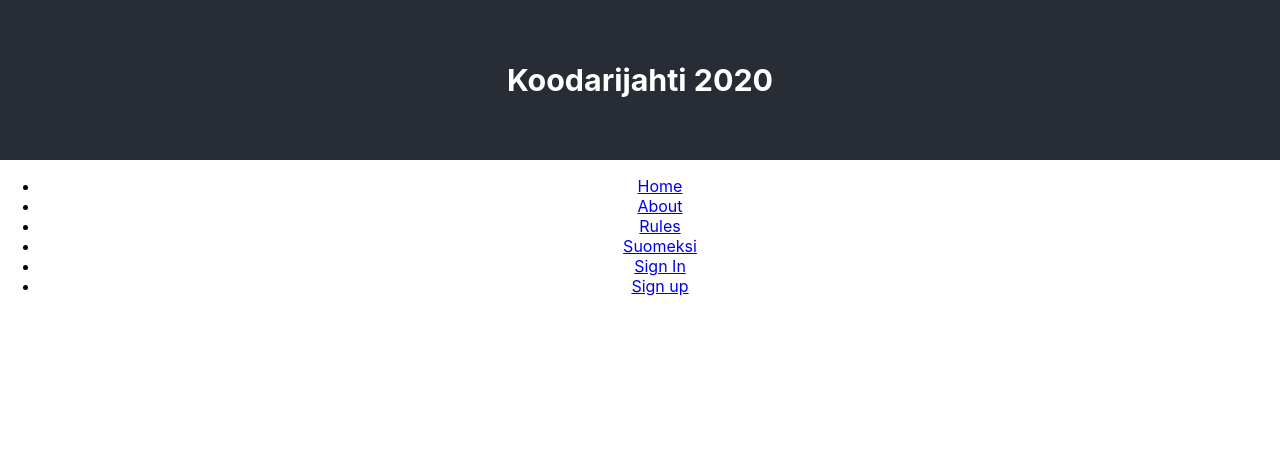
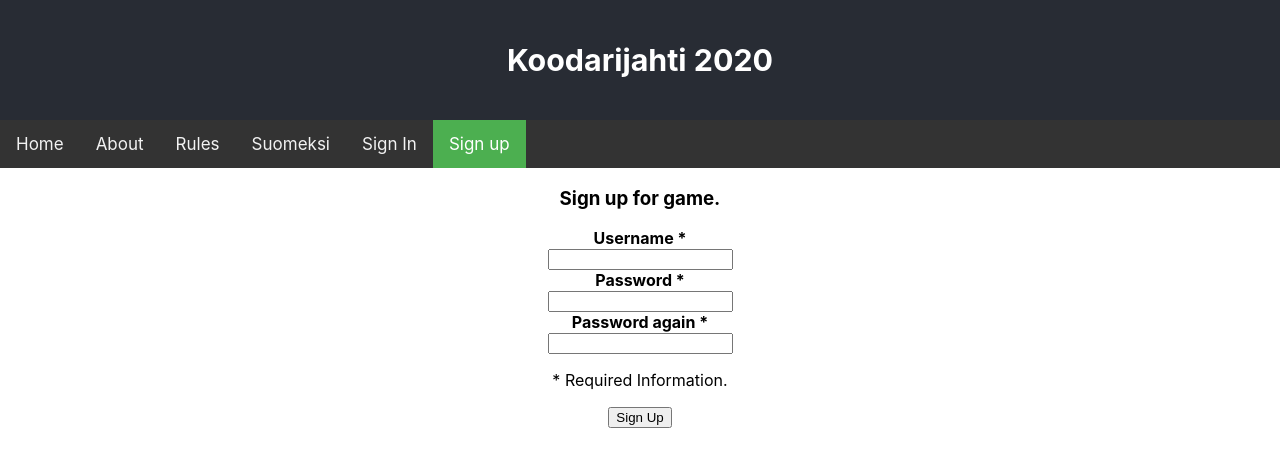
Before and after one commit to scorhub/koodarijahti2020, a React (Create React App) app in the folder front/: page /en/register in a window 1280 px wide. Shown: the top 466 px of the page. Built offline with nearby package versions, Linux system fonts and the light colour scheme.

Commit message:
basic login(en) & register(en) + services for those done

```diff
--- /dev/null
+++ b/front/public/css/stylesheet.css
@@ -0,0 +1,87 @@
+.App {
+    text-align: center;
+  }
+
+  .App-logo {
+    height: 40vmin;
+    pointer-events: none;
+  }
+
+  @media (prefers-reduced-motion: no-preference) {
+    .App-logo {
+      animation: App-logo-spin infinite 20s linear;
+    }
+  }
+
+  .App-header {
+    background-color: #282c34;
+    height: 15vh;
+    display: flex;
+    flex-direction: column;
+    align-items: center;
+    justify-content: center;
+    font-size: calc(10px + 2vmin);
+    color: white;
+  }
+
+  .App-link {
+    color: #61dafb;
+  }
+
+  @keyframes App-logo-spin {
+    from {
+      transform: rotate(0deg);
+    }
+    to {
+      transform: rotate(360deg);
+    }
+  }
+
+
+  nav {
+    overflow: hidden;
+    background-color: #333;
+  }
+
+  nav a {
+    float: left;
+    display: block;
+    color: #f2f2f2;
+    text-align: center;
+    padding: 14px 16px;
+    text-decoration: none;
+    font-size: 17px;
+  }
+
+  nav a:hover {
+    background-color: #ddd;
+    color: black;
+  }
+
+  nav a.active {
+    background-color: #4CAF50;
+    color: white;
+  }
+
+  nav .icon {
+    display: none;
+  }
+
+  @media screen and (max-width: 600px) {
+    nav a:not(:first-child) {display: none;}
+    nav a.icon {
+      float: right;
+      display: block;
+    }
+    nav.responsive {position: relative;}
+    nav.responsive .icon {
+      position: absolute;
+      right: 0;
+      top: 0;
+    }
+    nav.responsive a {
+      float: none;
+      display: block;
+      text-align: left;
+    }
+  }
--- a/front/public/index.html
+++ b/front/public/index.html
@@ -5,39 +5,14 @@
     <link rel="icon" href="%PUBLIC_URL%/favicon.ico" />
     <meta name="viewport" content="width=device-width, initial-scale=1" />
     <meta name="theme-color" content="#000000" />
-    <meta
-      name="description"
-      content="Web site created using create-react-app"
-    />
     <link rel="apple-touch-icon" href="%PUBLIC_URL%/logo192.png" />
-    <!--
-      manifest.json provides metadata used when your web app is installed on a
-      user's mobile device or desktop. See https://developers.google.com/web/fundamentals/web-app-manifest/
-    -->
+    <link rel="stylesheet" href="%PUBLIC_URL%/css/stylesheet.css">
+    <link rel="stylesheet" href="https://cdnjs.cloudflare.com/ajax/libs/font-awesome/4.7.0/css/font-awesome.min.css">
     <link rel="manifest" href="%PUBLIC_URL%/manifest.json" />
-    <!--
-      Notice the use of %PUBLIC_URL% in the tags above.
-      It will be replaced with the URL of the `public` folder during the build.
-      Only files inside the `public` folder can be referenced from the HTML.
-
-      Unlike "/favicon.ico" or "favicon.ico", "%PUBLIC_URL%/favicon.ico" will
-      work correctly both with client-side routing and a non-root public URL.
-      Learn how to configure a non-root public URL by running `npm run build`.
-    -->
-    <title>React App</title>
+    <title>Koodarijahti 2020</title>
   </head>
   <body>
     <noscript>You need to enable JavaScript to run this app.</noscript>
     <div id="root"></div>
-    <!--
-      This HTML file is a template.
-      If you open it directly in the browser, you will see an empty page.
-
-      You can add webfonts, meta tags, or analytics to this file.
-      The build step will place the bundled scripts into the <body> tag.
-
-      To begin the development, run `npm start` or `yarn start`.
-      To create a production bundle, use `npm run build` or `yarn build`.
-    -->
   </body>
 </html>
--- a/front/src/App.css
+++ /dev/null
@@ -1,38 +0,0 @@
-.App {
-  text-align: center;
-}
-
-.App-logo {
-  height: 40vmin;
-  pointer-events: none;
-}
-
-@media (prefers-reduced-motion: no-preference) {
-  .App-logo {
-    animation: App-logo-spin infinite 20s linear;
-  }
-}
-
-.App-header {
-  background-color: #282c34;
-  min-height: 20vh;
-  display: flex;
-  flex-direction: column;
-  align-items: center;
-  justify-content: center;
-  font-size: calc(10px + 2vmin);
-  color: white;
-}
-
-.App-link {
-  color: #61dafb;
-}
-
-@keyframes App-logo-spin {
-  from {
-    transform: rotate(0deg);
-  }
-  to {
-    transform: rotate(360deg);
-  }
-}
--- a/front/src/App.js
+++ b/front/src/App.js
@@ -5,7 +5,6 @@ import {
   Route,
   Redirect
 } from "react-router-dom";
-import './App.css';
 import PageNotFound from './pages/PageNotFound';
 import Header from './pages/Header';
 import Navbar from './pages/Navbar';
--- /dev/null
+++ b/front/src/pages/Button.js
@@ -0,0 +1,9 @@
+import React from 'react';
+
+const Button = () => {
+    return (
+       <div className="button" />
+    )
+}
+
+export default Button;
--- a/front/src/pages/Navbar.js
+++ b/front/src/pages/Navbar.js
@@ -1,29 +1,35 @@
 import React from "react";
 import { NavLink } from "react-router-dom";
 
-const Navbar = ({match}) => {
+const Navbar = () => {
+
+  const showMore = () => {
+    let x = document.getElementById("navbar");
+  if (x.className === "") {
+    x.className += " responsive";
+    } else {
+      x.className = "";
+    }
+  }
+
+  window.onclick = function(e) {
+    let x = document.getElementById("navbar");
+    if (!e.target.matches('.icon') && !e.target.matches('#icon')) {
+      if (x.classList.contains('responsive')) {
+        x.classList.remove('responsive');
+      }
+    }
+  }
+
   return (
-    <nav>
-      <ul>
-        <li>
-          <NavLink to="/">Home</NavLink>
-        </li>
-        <li>
-        <NavLink exact to="/en/about">About</NavLink>
-        </li>
-        <li>
-          <NavLink to="/en/rules">Rules</NavLink>
-        </li>
-        <li>
-          <NavLink to="/fi">Suomeksi</NavLink>
-        </li>
-        <li>
-          <NavLink to="/en/login">Sign In</NavLink>
-        </li>
-        <li>
-          <NavLink to="/en/register">Sign up</NavLink>
-        </li>
-      </ul>
+    <nav id="navbar">
+      <NavLink activeClassName="active" exact to="/en">Home</NavLink>
+      <NavLink activeClassName="active" exact to="/en/about">About</NavLink>
+      <NavLink activeClassName="active" exact to="/en/rules">Rules</NavLink>
+      <NavLink activeClassName="active" exact to="/fi">Suomeksi</NavLink>
+      <NavLink activeClassName="active" exact to="/en/login">Sign In</NavLink>
+      <NavLink activeClassName="active" exact to="/en/register">Sign up</NavLink>
+      <NavLink to="#" className="icon" onClick={e => showMore()}><i className="fa fa-bars" id="icon"></i></NavLink>
     </nav>
   );
 };
--- a/front/src/pages/en/EnHome.js
+++ b/front/src/pages/en/EnHome.js
@@ -1,9 +1,31 @@
 import React from 'react';
+import Button from '../Button';
+
+const LoggedIn = () => {
+    return (
+        <>
+            <p>Jokainen painallus maksaa yhden pisteen.</p>
+            <Button />
+            <p>Joka 10. painallus tuottaa 5 pistettä</p>
+            <p>Joka 100. painallus tuottaa 40 pistettä</p>
+            <p>Joka 500. painallus tuottaa 250 pistettä</p>
+        </>
+    )
+}
+
+const NotLogged = () => {
+    return (
+        <div>
+            <p>Hello World</p>
+        </div>
+    )
+
+}
 
 const EnHome = () => {
     return (
         <>
-
+        {window.localStorage.getItem('koodarijahti') ? <LoggedIn /> : <NotLogged />}
         </>
     )
 }
--- a/front/src/pages/en/EnLogin.js
+++ b/front/src/pages/en/EnLogin.js
@@ -1,11 +1,45 @@
-import React from 'react';
+import React, { useState } from 'react';
+import jahtiserv from '../../serv/jahtiserv';
 
 const EnLogin = () => {
+    const [login, setLogin] = useState({ usern: "", psw: "" });
+
+    const loginForm = (e, login) => {
+      e.preventDefault();
+      console.log(login)
+      jahtiserv.login(login)
+        .then(res => {
+          window.localStorage.setItem("koodarijahti", JSON.stringify(res));
+          window.location.reload();
+        })
+        .catch(err => {
+          window.alert("Wrong username or password.");
+        });
+    };
+
+    const logMeIn = e => {
+      loginForm(e, login);
+      setLogin({ usern: "", psw: "" });
+    };
+
+    const setUpdField = (value, fieldname) => {
+        const tempUpdate = { ...login };
+        tempUpdate[fieldname] = value;
+        setLogin(tempUpdate);
+    }
+
     return (
-        <>
-
-        </>
-    )
-}
+      <div className="item">
+        <h4>Sign In</h4>
+        <form onSubmit={e => logMeIn(e)}>
+          <input type="text" onChange={e => setUpdField(e.target.value, "usern")} value={login.usern} autoFocus="autofocus" placeholder="Username" required />
+          <br/>
+          <input type="password" onChange={e => setUpdField(e.target.value, "psw")} value={login.psw} placeholder="Password" required />
+          <br/>
+          <input className="button" type="submit" />
+        </form>
+      </div>
+    );
+  };
 
 export default EnLogin;
--- a/front/src/pages/en/EnRegister.js
+++ b/front/src/pages/en/EnRegister.js
@@ -1,11 +1,76 @@
-import React from 'react';
+import React, { useState } from "react";
+import jahtiserv from "../../serv/jahtiserv";
 
 const EnRegister = () => {
-    return (
-        <>
+  const [register, setRegister] = useState({ usern: "", psw: "", psw2: "" });
 
-        </>
-    )
-}
+  const regHandler = e => {
+    e.preventDefault();
+    jahtiserv
+      .register(register)
+      .then(res => {
+        window.confirm("Sign up successful");
+      })
+      .catch(e => {
+        window.alert("Database error, WHAT NUMBER?", e);
+      });
+  };
+
+  const setRegField = (value, fieldname) => {
+    const tempRegister = { ...register };
+    tempRegister[fieldname] = value;
+    setRegister(tempRegister);
+  };
+
+  const checkFields = (fieldName, fieldValue) => {
+    const rules = {
+      usern: /^[a-zA-Z0-9_]{3,20}$/,
+      psw: /^[a-zA-Z0-9_]{3,20}$/
+    };
+    return fieldValue.match(rules[fieldName]);
+  };
+
+  const checkSubmit = e => {
+    if (register.psw === register.psw2) {
+      if (
+        checkFields("usern", register.usern) &&
+        checkFields("psw", register.psw)
+      ) {
+        regHandler(e, register);
+      } else {
+        window.alert("Check username and password");
+      }
+    } else {
+      window.alert("Passwords do not match");
+    }
+  };
+  return (
+      <div>
+        <h3>Sign up for game.</h3>
+        <form
+          onSubmit={e => {
+            e.preventDefault();
+            checkSubmit(e, register);
+          }}
+        >
+          <div className="regform">
+            <div className="clientreg">
+              <b>Username * </b><br/>
+              <input type="text" onChange={e => setRegField(e.target.value, "usern")} required value={register.usern} /><br/>
+              <b>Password * </b><br/>
+              <input type="password" onChange={e => setRegField(e.target.value, "psw")} required value={register.psw} /><br/>
+              <b>Password again * </b><br/>
+              <input type="password" onChange={e => setRegField(e.target.value, "psw2")} required value={register.psw2} />
+            </div>
+            <p>* Required Information.</p>
+          </div>
+          <div className="regbutton">
+            <p></p>
+            <button type="submit">Sign Up</button>
+          </div>
+        </form>
+      </div>
+  );
+};
 
 export default EnRegister;
--- /dev/null
+++ b/front/src/serv/jahtiserv.js
@@ -0,0 +1,20 @@
+import axios from "axios";
+const baseURL = "/thegame";
+
+let token = null;
+
+const setToken = newToken => {
+  token = `bearer ${newToken}`;
+};
+
+const login = async credentials => {
+  const response = await axios.post(`${baseURL}/login`, credentials);
+  return response.data;
+};
+
+const register = async credentials => {
+  const response = await axios.post(`${baseURL}/register`, credentials);
+  return response.data;
+};
+
+export default { setToken, login, register };
```
